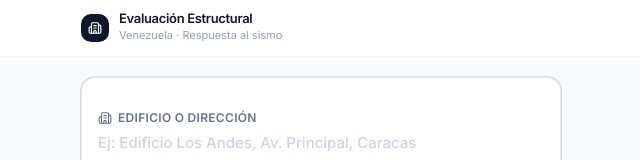
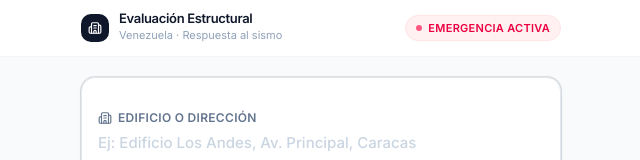
Before and after one commit to ale-suarez/vzla-eq, a Next.js app: page / in a window 1280 px wide. Shown: the top 160 px of the page, without its empty margins (319-959 px from the left). Built offline with nearby package versions, Linux system fonts and the light colour scheme.

Commit message:
Remove Emergencia activa badge from header

```diff
--- a/app/page.tsx
+++ b/app/page.tsx
@@ -153,6 +153,7 @@ export default function Home() {
       {/* Header */}
       <header className="bg-white border-b border-slate-100 sticky top-0 z-10">
         <div className="max-w-lg mx-auto px-4 py-3">
+          <div className="flex items-center justify-between">
             <div className="flex items-center gap-2.5">
               <div className="w-7 h-7 rounded-lg bg-slate-900 flex items-center justify-center shrink-0">
                 <Building2 className="w-3.5 h-3.5 text-white" />
@@ -160,6 +161,11 @@ export default function Home() {
               <div>
                 <h1 className="text-[13px] font-semibold text-slate-900 leading-none tracking-tight">Evaluación Estructural</h1>
                 <p className="text-[11px] text-slate-400 mt-0.5">Venezuela · Respuesta al sismo</p>
+              </div>
+            </div>
+            <div className="flex items-center gap-1.5 bg-rose-50 border border-rose-100 rounded-full px-2.5 py-1">
+              <span className="w-1.5 h-1.5 rounded-full bg-rose-500 animate-pulse shrink-0" />
+              <span className="text-[11px] font-semibold text-rose-600 uppercase tracking-wide">Emergencia activa</span>
             </div>
           </div>
         </div>
```
Lines whose indentation alone changed are shown as unchanged.
